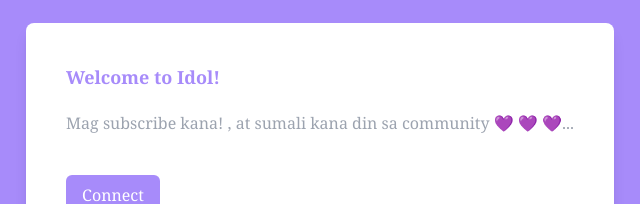
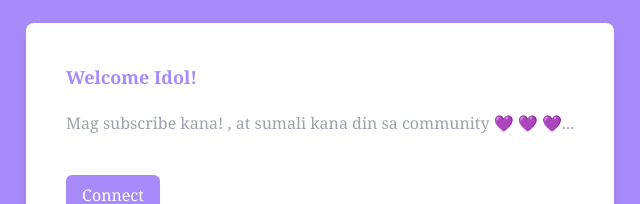
Before and after one commit to JDev000/Basic_Profile, a website: page public/index.html in a window 1280 px wide. Shown: the part 261-465 px from the top of the page, 320-960 px from the left. Drawn offline with Linux system fonts and the light colour scheme.

Commit message:
3rd commit

```diff
--- a/public/index.html
+++ b/public/index.html
@@ -56,7 +56,7 @@
     </div>
     <div class="bg-violet-400 fixed top-0 left-0 right-0 bottom-0 flex items-center justify-center" id="modal">
         <div class="bg-white mx-3 p-10 rounded-lg shadow-lg">
-          <h2 class="text-lg font-bold mb-5 text-violet-400">Welcome to Idol!</h2>
+          <h2 class="text-lg font-bold mb-5 text-violet-400">Welcome Idol!</h2>
           <p class="text-gray-400 mb-10">Mag subscribe kana! , at sumali kana din sa community  &#128156; &#128156; &#128156;...</p>
           <button class="bg-violet-400 text-white px-4 py-2 rounded-md hover:opacity-80" id="closeModal">Connect</button>
         </div>
```
